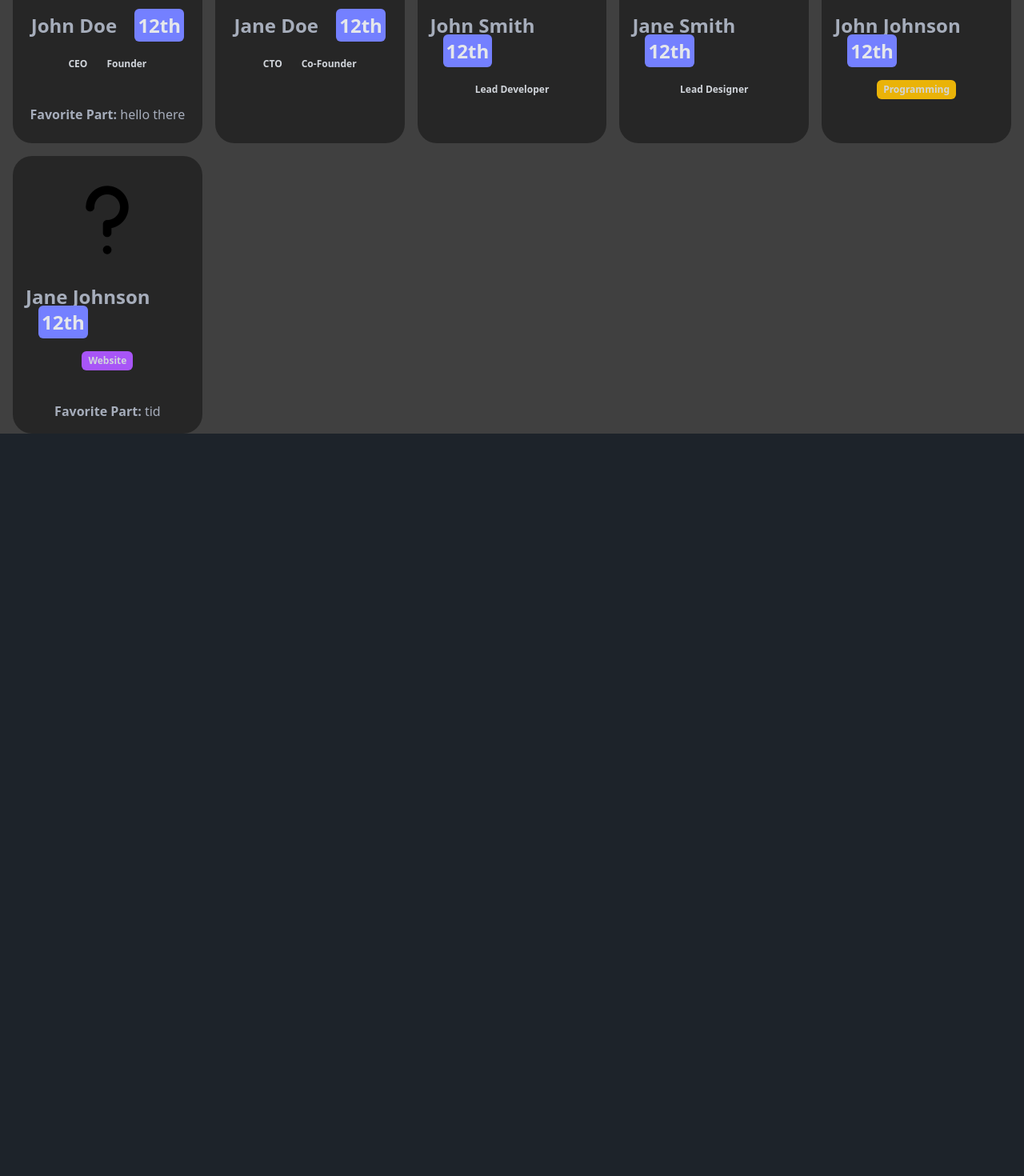
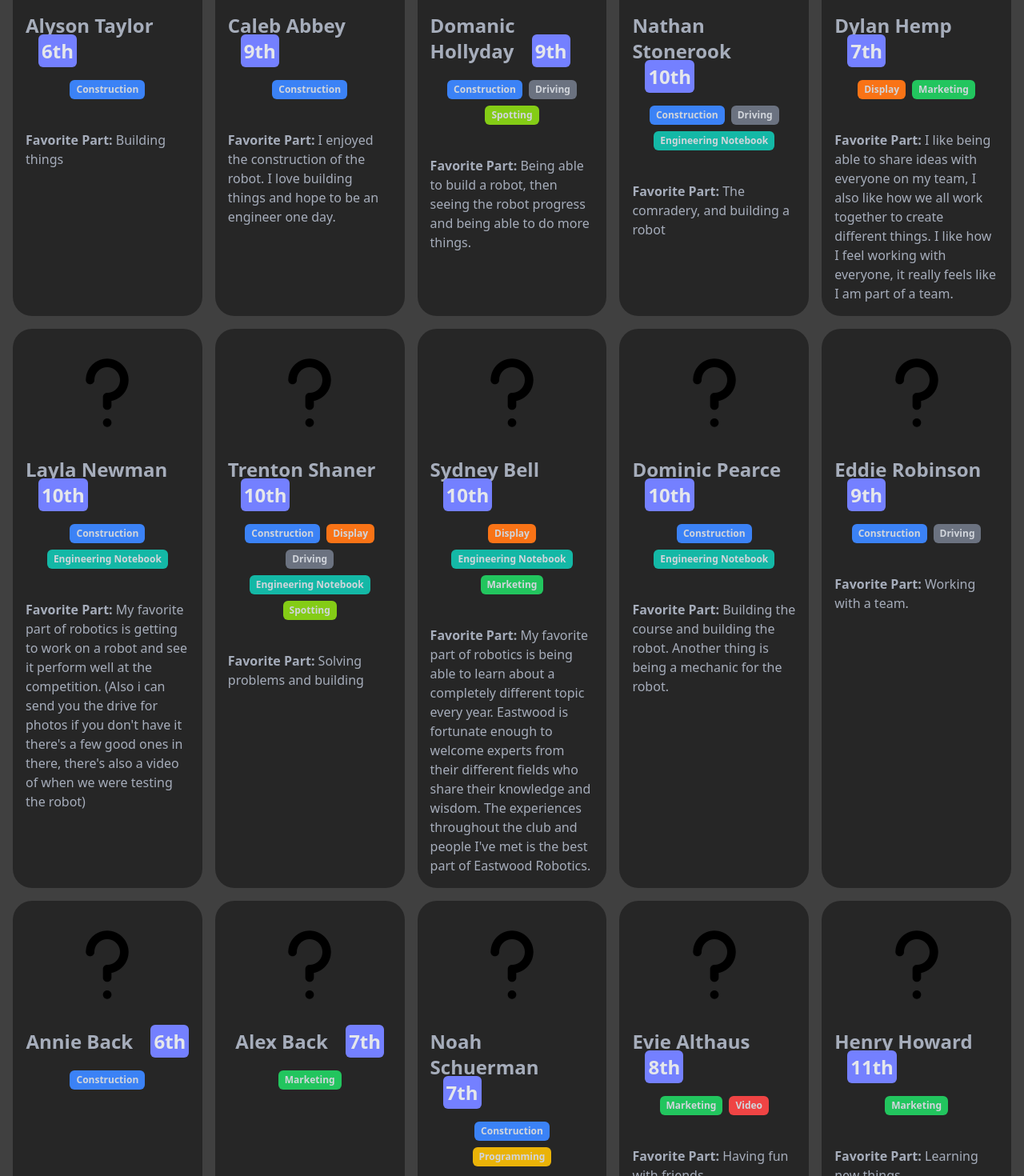
Before and after one commit to mazylol/eastwood-robotics-2024, a SvelteKit app: page /team in a window 1280 px wide. Shown: the part 400-1870 px from the top of the page at 80% size. Before the commit the page ends 958 px from the top, so only its background shows below. Built offline with nearby package versions, Linux system fonts and the light colour scheme.

Commit message:
Added responses from the google form I sent out

```diff
--- a/src/components/TeamCard.svelte
+++ b/src/components/TeamCard.svelte
@@ -20,11 +20,15 @@
 				return 'bg-blue-500';
 			case 'Marketing':
 				return 'bg-green-500';
+			case 'Display':
+				return 'bg-orange-500';
+			case 'Engineering Notebook':
+				return 'bg-teal-500';
 			case 'Video':
 				return 'bg-red-500';
-			case 'Driver':
+			case 'Driving':
 				return 'bg-gray-500';
-			case 'Spotter':
+			case 'Spotting':
 				return 'bg-lime-500';
 			case 'T-Shirt':
 				return 'bg-rose-500';
--- a/src/routes/team/+page.svelte
+++ b/src/routes/team/+page.svelte
@@ -7,54 +7,221 @@
 	<div class="grid sm:grid-cols-2 md:grid-cols-3 xl:grid-cols-5 gap-4 mx-4 my-4 mt-16">
 		<TeamCard
 			props={{
-				name: 'John Doe',
-				grade: 12,
-				roles: ['CEO', 'Founder'],
+				name: 'Alyson Taylor',
+				grade: 6,
+				roles: ['Construction'],
 				image: '/team/placeholder.png'
 			}}
 		>
-			hello there
+			Building things
 		</TeamCard>
 		<TeamCard
 			props={{
-				name: 'Jane Doe',
-				grade: 12,
-				roles: ['CTO', 'Co-Founder'],
+				name: 'Caleb Abbey',
+				grade: 9,
+				roles: ['Construction'],
+				image: '/team/placeholder.png'
+			}}
+		>
+			I enjoyed the construction of the robot. I love building things and hope to be an engineer one
+			day.
+		</TeamCard>
+		<TeamCard
+			props={{
+				name: 'Domanic Hollyday',
+				grade: 9,
+				roles: ['Construction', 'Driving', 'Spotting'],
+				image: '/team/placeholder.png'
+			}}
+		>
+			Being able to build a robot, then seeing the robot progress and being able to do more things.
+		</TeamCard>
+		<TeamCard
+			props={{
+				name: 'Nathan Stonerook',
+				grade: 10,
+				roles: ['Construction', 'Engineering Notebook', 'Driving'],
+				image: '/team/placeholder.png'
+			}}
+		>
+			The comradery, and building a robot
+		</TeamCard>
+		<TeamCard
+			props={{
+				name: 'Dylan Hemp',
+				grade: 7,
+				roles: ['Marketing', 'Display'],
+				image: '/team/placeholder.png'
+			}}
+		>
+			I like being able to share ideas with everyone on my team, I also like how we all work
+			together to create different things. I like how I feel working with everyone, it really feels
+			like I am part of a team.
+		</TeamCard>
+		<TeamCard
+			props={{
+				name: 'Layla Newman',
+				grade: 10,
+				roles: ['Construction', 'Engineering Notebook'],
+				image: '/team/placeholder.png'
+			}}
+		>
+			My favorite part of robotics is getting to work on a robot and see it perform well at the
+			competition. (Also i can send you the drive for photos if you don't have it there's a few good
+			ones in there, there's also a video of when we were testing the robot)
+		</TeamCard>
+		<TeamCard
+			props={{
+				name: 'Trenton Shaner',
+				grade: 10,
+				roles: ['Construction', 'Engineering Notebook', 'Driving', 'Spotting', 'Display'],
+				image: '/team/placeholder.png'
+			}}
+		>
+			Solving problems and building</TeamCard
+		>
+		<TeamCard
+			props={{
+				name: 'Sydney Bell',
+				grade: 10,
+				roles: ['Marketing', 'Engineering Notebook', 'Display'],
+				image: '/team/placeholder.png'
+			}}
+		>
+			My favorite part of robotics is being able to learn about a completely different topic every
+			year. Eastwood is fortunate enough to welcome experts from their different fields who share
+			their knowledge and wisdom. The experiences throughout the club and people I've met is the
+			best part of Eastwood Robotics.
+		</TeamCard>
+		<TeamCard
+			props={{
+				name: 'Dominic Pearce',
+				grade: 10,
+				roles: ['Construction', 'Engineering Notebook'],
+				image: '/team/placeholder.png'
+			}}
+			>Building the course and building the robot. Another thing is being a mechanic for the robot.</TeamCard
+		>
+		<TeamCard
+			props={{
+				name: 'Eddie Robinson',
+				grade: 9,
+				roles: ['Construction', 'Driving'],
+				image: '/team/placeholder.png'
+			}}>Working with a team.</TeamCard
+		>
+		<TeamCard
+			props={{
+				name: 'Annie Back',
+				grade: 6,
+				roles: ['Construction'],
 				image: '/team/placeholder.png'
 			}}
 		/>
 		<TeamCard
 			props={{
-				name: 'John Smith',
-				grade: 12,
-				roles: ['Lead Developer'],
+				name: 'Alex Back',
+				grade: 7,
+				roles: ['Marketing'],
 				image: '/team/placeholder.png'
 			}}
 		/>
 		<TeamCard
 			props={{
-				name: 'Jane Smith',
-				grade: 12,
-				roles: ['Lead Designer'],
+				name: 'Noah Schuerman',
+				grade: 7,
+				roles: ['Programming', 'Construction'],
 				image: '/team/placeholder.png'
 			}}
-		/>
+		>
+			Programming and seeing how fast the robot came together.</TeamCard
+		>
 		<TeamCard
 			props={{
-				name: 'John Johnson',
-				grade: 12,
-				roles: ['Programming'],
+				name: 'Evie Althaus',
+				grade: 8,
+				roles: ['Marketing', 'Video'],
+				image: '/team/placeholder.png'
+			}}>Having fun with friends.</TeamCard
+		>
+		<TeamCard
+			props={{
+				name: 'Henry Howard',
+				grade: 11,
+				roles: ['Marketing'],
 				image: '/team/placeholder.png'
 			}}
-		/>
-        <TeamCard
-            props={{
-                name: 'Jane Johnson',
-                grade: 12,
-                roles: ['Website'],
-                image: '/team/placeholder.png'
-            }}>
-        tid
-        </TeamCard>
+		>
+			Learning new things
+		</TeamCard>
+		<TeamCard
+			props={{
+				name: 'Noah Sikora',
+				grade: 10,
+				roles: ['Construction', 'Spotting'],
+				image: '/team/placeholder.png'
+			}}
+		>
+			The competition</TeamCard
+		>
+		<TeamCard
+			props={{
+				name: 'Lauren Ellis',
+				grade: 10,
+				roles: ['Marketing', 'Display'],
+				image: '/team/placeholder.png'
+			}}
+			>My favorite part of our robotics program is building my public speaking skills and connecting
+			with like-minded people.
+		</TeamCard>
+		<TeamCard
+			props={{
+				name: 'Nash Stacey',
+				grade: 7,
+				roles: ['Marketing'],
+				image: '/team/placeholder.png'
+			}}
+		>
+			Problem solving</TeamCard
+		>
+		<TeamCard
+			props={{
+				name: 'Scott McKenzie',
+				grade: 9,
+				roles: ['Marketing'],
+				image: '/team/placeholder.png'
+			}}>Showing the slides to sponsors.</TeamCard
+		>
+		<TeamCard
+			props={{
+				name: 'Colton Miller',
+				grade: 7,
+				roles: ['Construction', 'Marketing', 'Display', 'T-Shirt'],
+				image: '/team/placeholder.png'
+			}}
+		>
+			Remote control car</TeamCard
+		>
+		<TeamCard
+			props={{
+				name: 'Lexy Smith',
+				grade: 7,
+				roles: ['Construction', 'Driving', 'Spotting'],
+				image: '/team/placeholder.png'
+			}}
+		>
+			My favorite parts of robotics are the actual processes of creating the robot and the course
+			from raw materials and being able to see the end result afterwards.</TeamCard
+		>
+		<TeamCard
+			props={{
+				name: 'Carson Henline',
+				grade: 7,
+				roles: ['Programming', 'Construction', 'Display'],
+				image: '/team/placeholder.png'
+			}}
+		>
+			Being part of a big team that all works together!
+		</TeamCard>
 	</div>
 </main>
```
